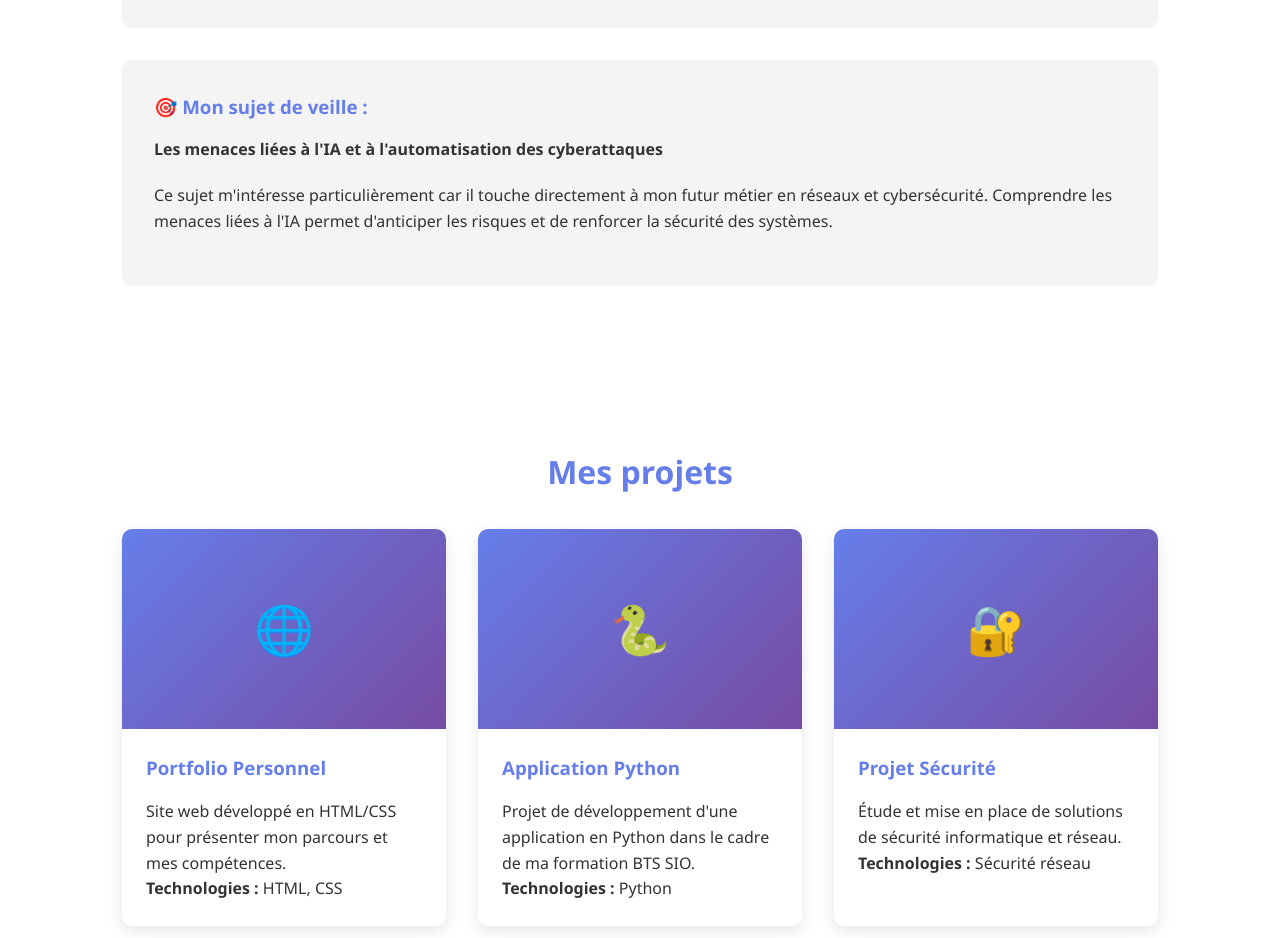
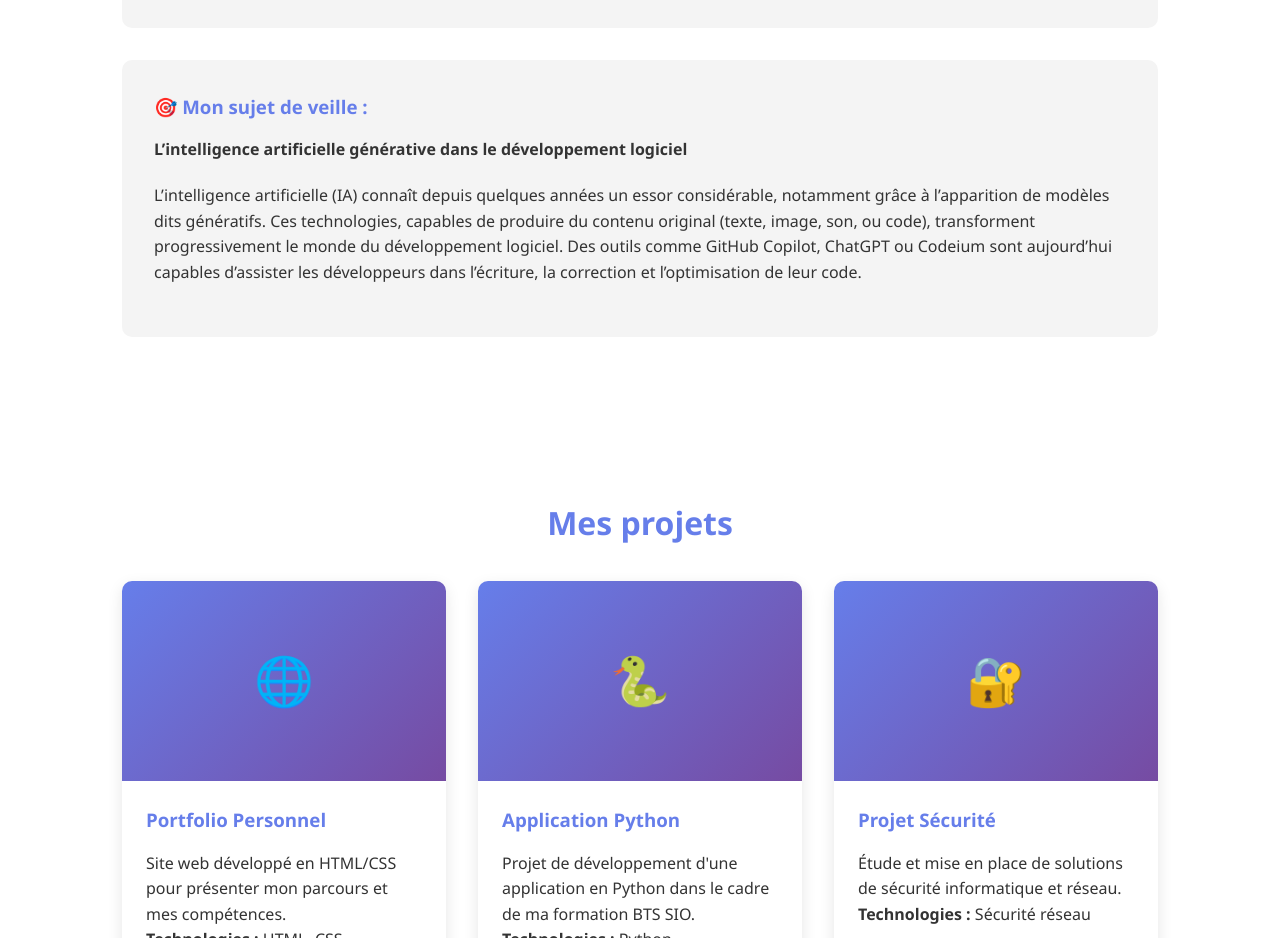
Before and after one commit to Hassoul92/Portfolio-v1, a plain HTML site: page index.html in a window 1280 px wide. Shown: the part 3840-4778 px from the top of the page. Drawn offline with Linux system fonts and the light colour scheme.

Commit message:
Update index.html

```diff
--- a/index.html
+++ b/index.html
@@ -361,8 +361,8 @@
 
         <div class="info-box">
             <h3>🎯 Mon sujet de veille :</h3>
-            <p><strong>Les menaces liées à l'IA et à l'automatisation des cyberattaques</strong></p>
-            <p>Ce sujet m'intéresse particulièrement car il touche directement à mon futur métier en réseaux et cybersécurité. Comprendre les menaces liées à l'IA permet d'anticiper les risques et de renforcer la sécurité des systèmes.</p>
+            <p><strong>L’intelligence artificielle générative dans le développement logiciel</strong></p>
+            <p>L’intelligence artificielle (IA) connaît depuis quelques années un essor considérable, notamment grâce à l’apparition de modèles dits génératifs. Ces technologies, capables de produire du contenu original (texte, image, son, ou code), transforment progressivement le monde du développement logiciel. Des outils comme GitHub Copilot, ChatGPT ou Codeium sont aujourd’hui capables d’assister les développeurs dans l’écriture, la correction et l’optimisation de leur code.</p>
         </div>
     </section>
 
```
